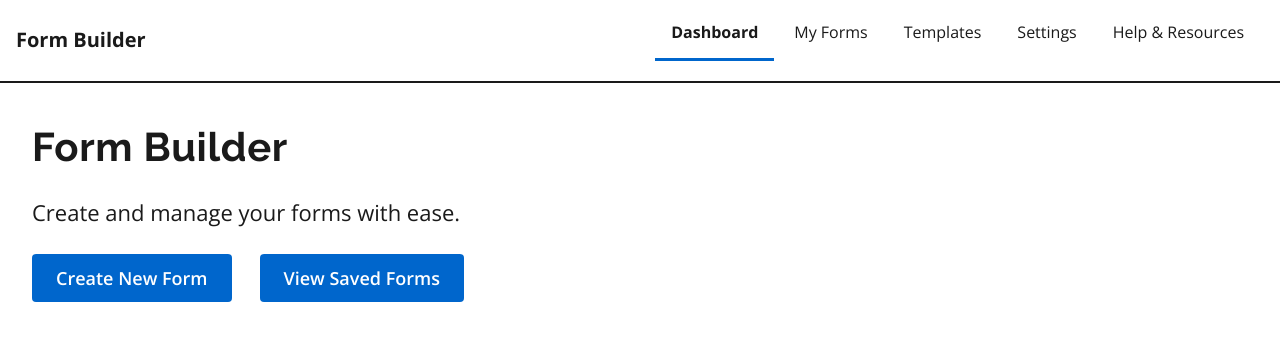
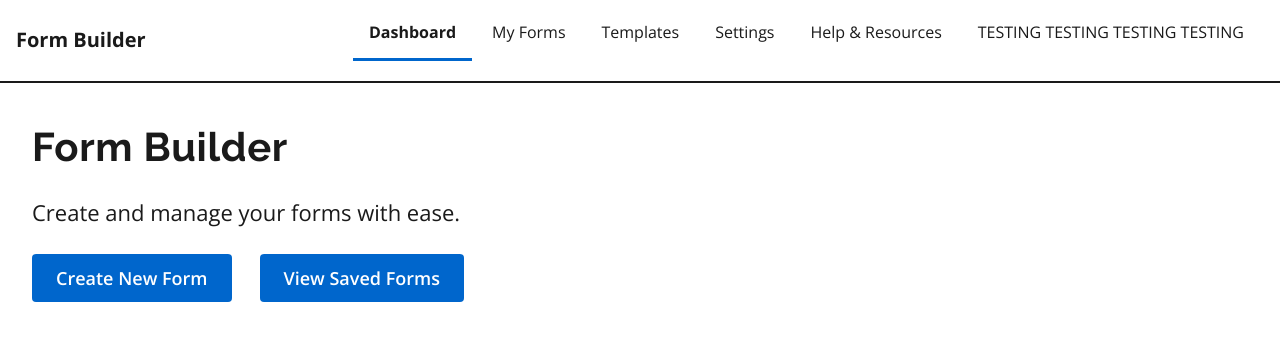
Before and after one commit to rykkkk/my-form-builder, a React app: page / in a window 1280 px wide. Shown: the top 340 px of the page. Built offline with nearby package versions, Linux system fonts and the light colour scheme.

Commit message:
testingshortcut

```diff
--- a/src/nav/NavBar.tsx
+++ b/src/nav/NavBar.tsx
@@ -12,6 +12,7 @@ const NAV_ITEMS: NavItem[] = [
 	{ label: "Templates", route: "/templates"  },
 	{ label: "Settings", route: "/settings"  },
 	{ label: "Help & Resources", route: "/help"  },
+	{ label: "TESTING TESTING TESTING TESTING", route: "/test"  },
 ];
 
 export default function NavBar() {
```
